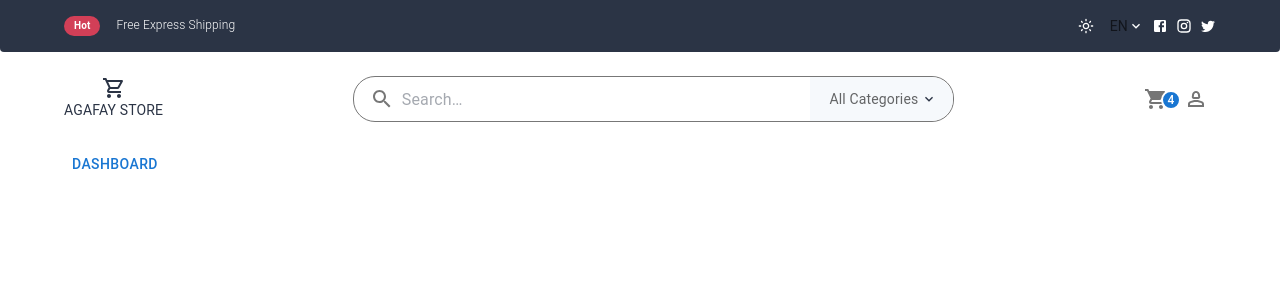
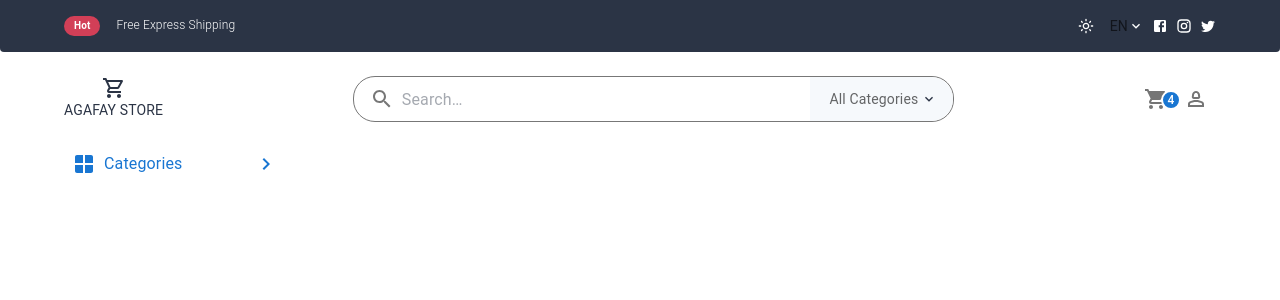
Before and after one commit to saghro/react-ecommerce, a React (Vite) app: page / in a window 1280 px wide. Shown: the top 300 px of the page. Built offline with nearby package versions, Linux system fonts and the light colour scheme.

Commit message:
menu header3

```diff
--- a/src/components/header/Header2.jsx
+++ b/src/components/header/Header2.jsx
@@ -18,9 +18,7 @@ import ListItemText from "@mui/material/ListItemText";
 import Menu from "@mui/material/Menu";
 import MenuItem from "@mui/material/MenuItem";
 import { useState } from "react";
-import MenuIcon from "@mui/icons-material/Menu";
-import WindowIcon from "@mui/icons-material/Window";
-import KeyboardArrowRightOutlineIcon from "@mui/icons-material/KeyboardArrowRightOutlinedIcon";
+
 
 const Search = styled("div")(({ theme }) => ({
   flexGrow:0.4,
--- a/src/components/header/Header3.jsx
+++ b/src/components/header/Header3.jsx
@@ -1,4 +1,6 @@
-import { Button, Container, Menu } from "@mui/material";
+import { KeyboardArrowRightOutlined } from "@mui/icons-material";
+import WindowIcon from "@mui/icons-material/Window";
+import { Box, Button, Container, Menu, Typography, useTheme } from "@mui/material";
 import MenuItem from '@mui/material/MenuItem';
 import { useState } from "react";
 const Header3 = () => {
@@ -10,6 +12,7 @@ const Header3 = () => {
     const handleClose = () => {
       setAnchorEl(null);
     };
+    const theme = useTheme()
   return (
     <Container>
       <Button
@@ -18,8 +21,20 @@ const Header3 = () => {
         aria-haspopup="true"
         aria-expanded={open ? "true" : undefined}
         onClick={handleClick}
+        sx={{width:222}}
       >
-        Dashboard
+        <WindowIcon />
+        <Typography
+           sx={{
+            padding:"0",
+            textTransform:"capitalize",
+            mx:1,
+           }}
+        >
+            Categories
+        </Typography>
+        <Box flexGrow={1} />
+        <KeyboardArrowRightOutlined />
       </Button>
       <Menu
         id="basic-menu"
```
